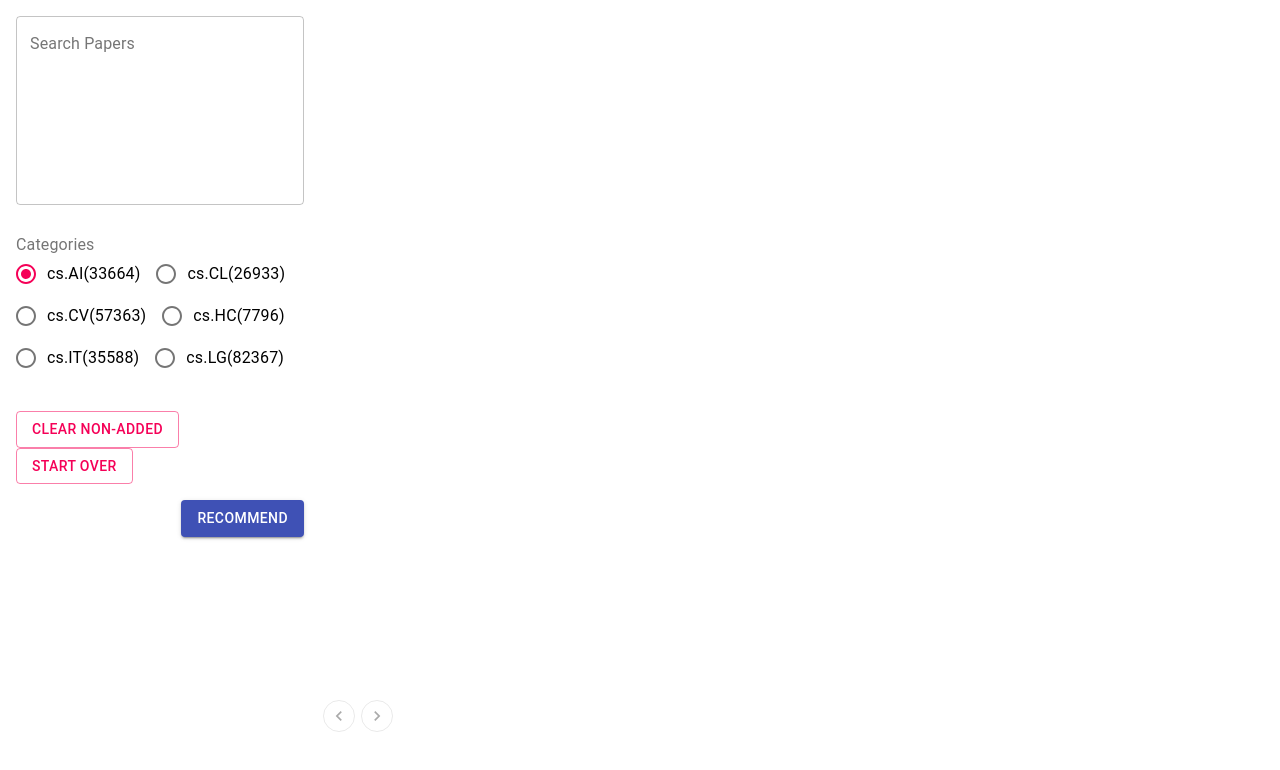
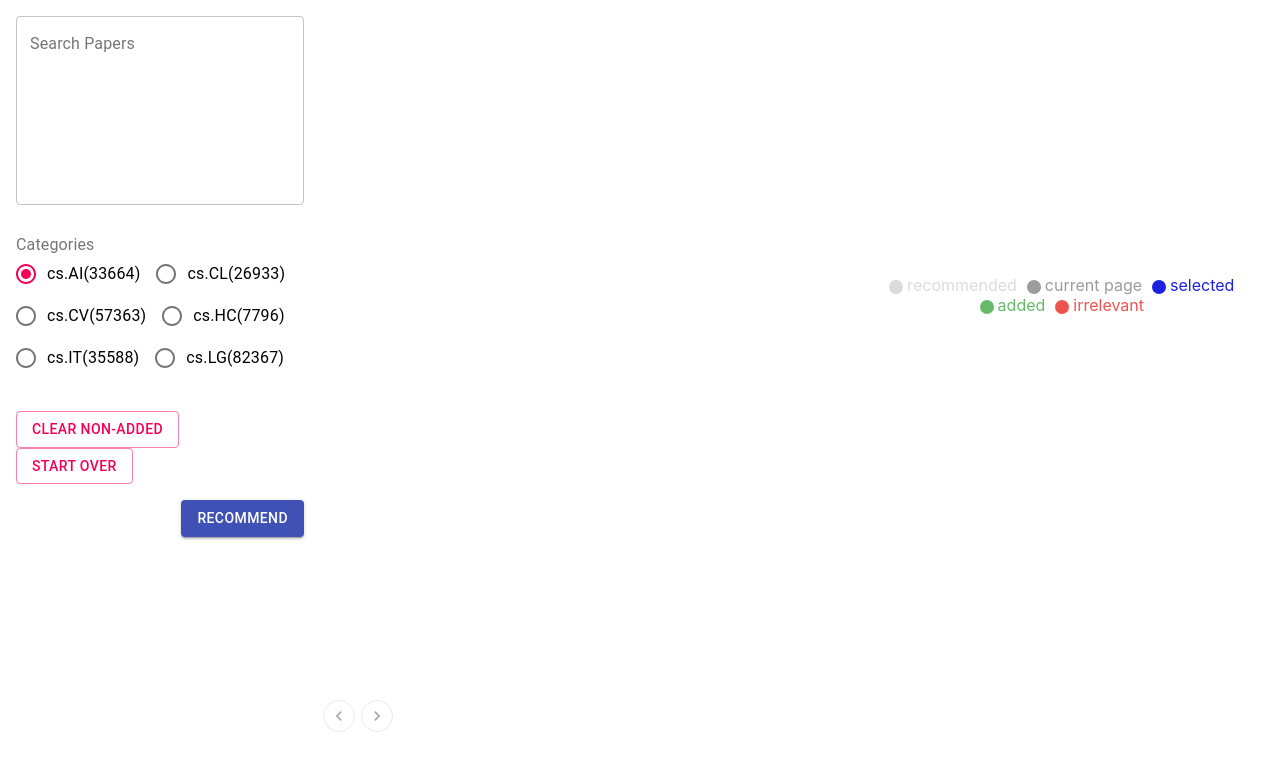
Before and after one commit to brightjade/CS492E-CiteRec, a Next.js app in the folder web/: page / in a window 1280 px wide. Shown: the top 770 px of the page. Built offline with nearby package versions, Linux system fonts and the light colour scheme.

Commit message:
[UI] fixed horizontal scroll and styling

```diff
--- a/web/components/Citation.tsx
+++ b/web/components/Citation.tsx
@@ -8,30 +8,10 @@ import { makeStyles } from "@material-ui/styles";
 import React, { useState } from "react";
 
 const chartStyles = makeStyles({
-  container: {
-    width: "1000px",
-    height: "500px",
-  },
-  selectedCitationContainer: {
-    width: "50%",
-    minHeight: "10%",
-    margin: "10px",
-  },
   addedCitationsContainer: {
-    width: "50%",
-    height: "30%",
     overflowY: "scroll",
-    margin: "10px",
     padding: "10px",
   },
-  citationContainer: {
-    margin: "10px",
-    padding: "10px",
-  },
-  buttonContainer: {
-    margin: "10px",
-  },
-
   modal: {
     display: "flex",
     alignItems: "center",
--- a/web/components/InteractiveChart.js
+++ b/web/components/InteractiveChart.js
@@ -11,7 +11,7 @@ import {
   ReferenceDot,
 } from "recharts";
 import { makeStyles } from "@material-ui/styles";
-import { Button, Paper } from "@material-ui/core";
+import { Button, Paper, Box } from "@material-ui/core";
 
 // import { dataGenerator } from "./generator";
 import { useStores } from "../hooks/useStores";
@@ -20,6 +20,10 @@ import { LocalConvenienceStoreOutlined } from "@material-ui/icons";
 import { red, green, blue } from "@material-ui/core/colors";
 
 const tooltipStyles = makeStyles({
+  chartContainer: {
+    width: "100%",
+    height: "300px",
+  },
   container: {
     backgroundColor: "white",
     border: "solid gray 1px",
@@ -53,9 +57,10 @@ const InteractiveChart = observer(function InteractiveChart() {
   // const styles = chartStyles();
   // const data = dataGenerator(100);
   const { ui, papers } = useStores();
-
+  const styles = tooltipStyles();
   return (
-    <ResponsiveContainer width="50%" height="50%">
+    <Box className={styles.chartContainer}>
+      <ResponsiveContainer width="100%" height="100%">
         <ScatterChart>
           <XAxis type="number" dataKey="x" tick={false} />
           <YAxis type="number" dataKey="y" tick={false} />
@@ -69,25 +74,19 @@ const InteractiveChart = observer(function InteractiveChart() {
           data={papers.query}
           fill={blue[300]}
         /> */}
-        {papers.query.length > 0
-          ?
+          {papers.query.length > 0 ? (
             <ReferenceDot
               x={papers.query[0].x}
               y={papers.query[0].y}
               fill={blue[300]}
               stroke="none"
             />
-          :
-          <ReferenceDot
-            x={0}
-            y={0}
-            fill={blue[300]}
-            stroke="none"
-          />
-        }
+          ) : (
+            <ReferenceDot x={0} y={0} fill={blue[300]} stroke="none" />
+          )}
           <Scatter
             isAnimationActive={false}
-          name="citation"
+            name="recommended"
             data={papers.recommendedPapersOnOtherPages}
             fill="#dbdbdb"
             onClick={(p) => {
@@ -97,7 +96,7 @@ const InteractiveChart = observer(function InteractiveChart() {
           />
           <Scatter
             isAnimationActive={false}
-          name="recommended"
+            name="current page"
             data={papers.recommendedPapersOnPage}
             fill="#9c9c9c"
             onClick={(p) => {
@@ -137,6 +136,7 @@ const InteractiveChart = observer(function InteractiveChart() {
           />
         </ScatterChart>
       </ResponsiveContainer>
+    </Box>
   );
 });
 
--- a/web/components/PaperDetail.tsx
+++ b/web/components/PaperDetail.tsx
@@ -8,21 +8,8 @@ import { observer } from "mobx-react-lite";
 import { PaperStatus } from "../stores/PaperStore";
 
 const chartStyles = makeStyles({
-  container: {
-    width: "1000px",
-    height: "500px",
-  },
   selectedCitationContainer: {
-    width: "50%",
     minHeight: "10%",
-    margin: "10px",
-  },
-  addedCitationsContainer: {
-    width: "50%",
-    height: "30%",
-    overflowY: "scroll",
-    margin: "10px",
-    padding: "10px",
   },
   citationContainer: {
     margin: "10px",
@@ -30,6 +17,7 @@ const chartStyles = makeStyles({
   },
   buttonContainer: {
     margin: "10px",
+    paddingBottom: "8px",
   },
 });
 
@@ -72,7 +60,11 @@ const PaperDetail = observer(function PaperDetail() {
         {papers.selectedPaper === "" ? (
           ""
         ) : (
-          <div className={styles.buttonContainer}>
+          <Box
+            className={styles.buttonContainer}
+            component="span"
+            display="block"
+          >
             <Tooltip
               enterDelay={700}
               title={
@@ -110,7 +102,7 @@ const PaperDetail = observer(function PaperDetail() {
                 Irrelevant
               </Button>
             </Tooltip>
-          </div>
+          </Box>
         )}
       </Paper>
     </Box>
--- a/web/pages/index.tsx
+++ b/web/pages/index.tsx
@@ -13,15 +13,13 @@ import {
 
 const chartStyles = makeStyles({
   container: {
-    width: "1000px",
-    height: "500px",
+    width: "100%",
+    height: "100%",
   },
   selectedCitationContainer: {
-    width: "50%",
     minHeight: "10%",
   },
   addedCitationsContainer: {
-    width: "50%",
     height: "30%",
     overflowY: "scroll",
   },
@@ -127,19 +125,22 @@ const Home = observer(function Home() {
         />
       </Grid>
       <Grid item xs={4}>
-        {papers.papers.length == 0 ? (
+        <Box
+          p={2}
+          className={styles.container}
+          component="span"
+          display="block"
+        >
+          {/* {papers.papers.length == 0 ? (
           <Box></Box>
-        ) : (
-          <Box>
-            <div className={styles.container}>
-              <InteractiveChart />
+        ) : ( */}
+          <InteractiveChart />
 
-              <PaperDetail />
+          <PaperDetail />
 
-              <Citation />
-            </div>
-          </Box>
-        )}
+          <Citation />
+        </Box>
+        {/* )} */}
       </Grid>
     </Grid>
   );
```
Lines whose indentation alone changed are shown as unchanged.
